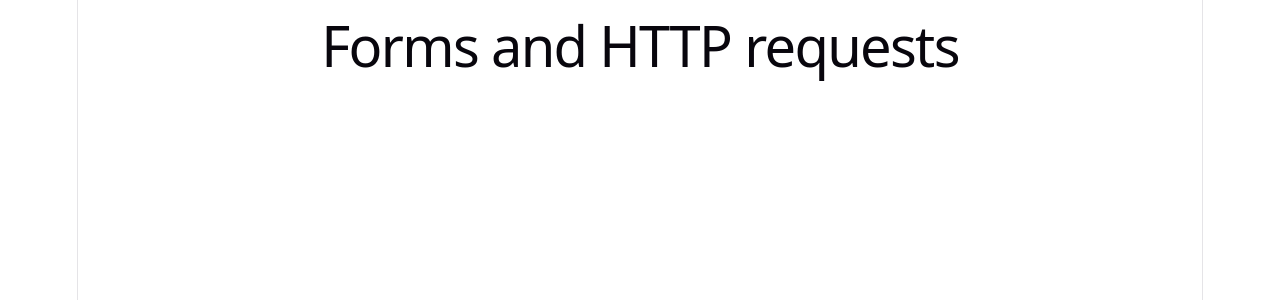
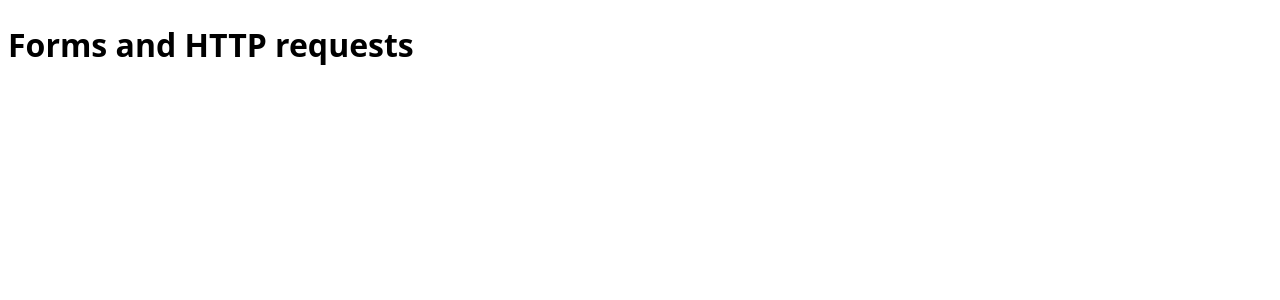
Before and after one commit to BetterED-Neoversity/advanced-frontend-engineering-react-course-track, a React (Vite) app: page / in a window 1280 px wide. Shown: the top 300 px of the page. Built offline with nearby package versions, Linux system fonts and the light colour scheme.

Commit message:
module-02/lesson-01: update lesson plan

```diff
--- a/src/index.css
+++ b/src/index.css
@@ -1,111 +1,19 @@
 :root {
-  --text: #6b6375;
-  --text-h: #08060d;
-  --bg: #fff;
-  --border: #e5e4e7;
-  --code-bg: #f4f3ec;
-  --accent: #aa3bff;
-  --accent-bg: rgba(170, 59, 255, 0.1);
-  --accent-border: rgba(170, 59, 255, 0.5);
-  --social-bg: rgba(244, 243, 236, 0.5);
-  --shadow:
-    rgba(0, 0, 0, 0.1) 0 10px 15px -3px, rgba(0, 0, 0, 0.05) 0 4px 6px -2px;
-
-  --sans: system-ui, 'Segoe UI', Roboto, sans-serif;
-  --heading: system-ui, 'Segoe UI', Roboto, sans-serif;
-  --mono: ui-monospace, Consolas, monospace;
-
-  font: 18px/145% var(--sans);
-  letter-spacing: 0.18px;
-  color-scheme: light dark;
-  color: var(--text);
-  background: var(--bg);
+  font-family:
+    system-ui,
+    -apple-system,
+    BlinkMacSystemFont,
+    "Segoe UI",
+    Roboto,
+    Oxygen,
+    Ubuntu,
+    Cantarell,
+    "Open Sans",
+    "Helvetica Neue",
+    sans-serif;
+  line-height: 1.5;
   font-synthesis: none;
   text-rendering: optimizeLegibility;
   -webkit-font-smoothing: antialiased;
   -moz-osx-font-smoothing: grayscale;
-
-  @media (max-width: 1024px) {
-    font-size: 16px;
-  }
 }
-
-@media (prefers-color-scheme: dark) {
-  :root {
-    --text: #9ca3af;
-    --text-h: #f3f4f6;
-    --bg: #16171d;
-    --border: #2e303a;
-    --code-bg: #1f2028;
-    --accent: #c084fc;
-    --accent-bg: rgba(192, 132, 252, 0.15);
-    --accent-border: rgba(192, 132, 252, 0.5);
-    --social-bg: rgba(47, 48, 58, 0.5);
-    --shadow:
-      rgba(0, 0, 0, 0.4) 0 10px 15px -3px, rgba(0, 0, 0, 0.25) 0 4px 6px -2px;
-  }
-
-  #social .button-icon {
-    filter: invert(1) brightness(2);
-  }
-}
-
-#root {
-  width: 1126px;
-  max-width: 100%;
-  margin: 0 auto;
-  text-align: center;
-  border-inline: 1px solid var(--border);
-  min-height: 100svh;
-  display: flex;
-  flex-direction: column;
-  box-sizing: border-box;
-}
-
-body {
-  margin: 0;
-}
-
-h1,
-h2 {
-  font-family: var(--heading);
-  font-weight: 500;
-  color: var(--text-h);
-}
-
-h1 {
-  font-size: 56px;
-  letter-spacing: -1.68px;
-  margin: 32px 0;
-  @media (max-width: 1024px) {
-    font-size: 36px;
-    margin: 20px 0;
-  }
-}
-h2 {
-  font-size: 24px;
-  line-height: 118%;
-  letter-spacing: -0.24px;
-  margin: 0 0 8px;
-  @media (max-width: 1024px) {
-    font-size: 20px;
-  }
-}
-p {
-  margin: 0;
-}
-
-code,
-.counter {
-  font-family: var(--mono);
-  display: inline-flex;
-  border-radius: 4px;
-  color: var(--text-h);
-}
-
-code {
-  font-size: 15px;
-  line-height: 135%;
-  padding: 4px 8px;
-  background: var(--code-bg);
-}
```
Also changed, not shown: 1 other file (tests, documents, lock files or other folders).
